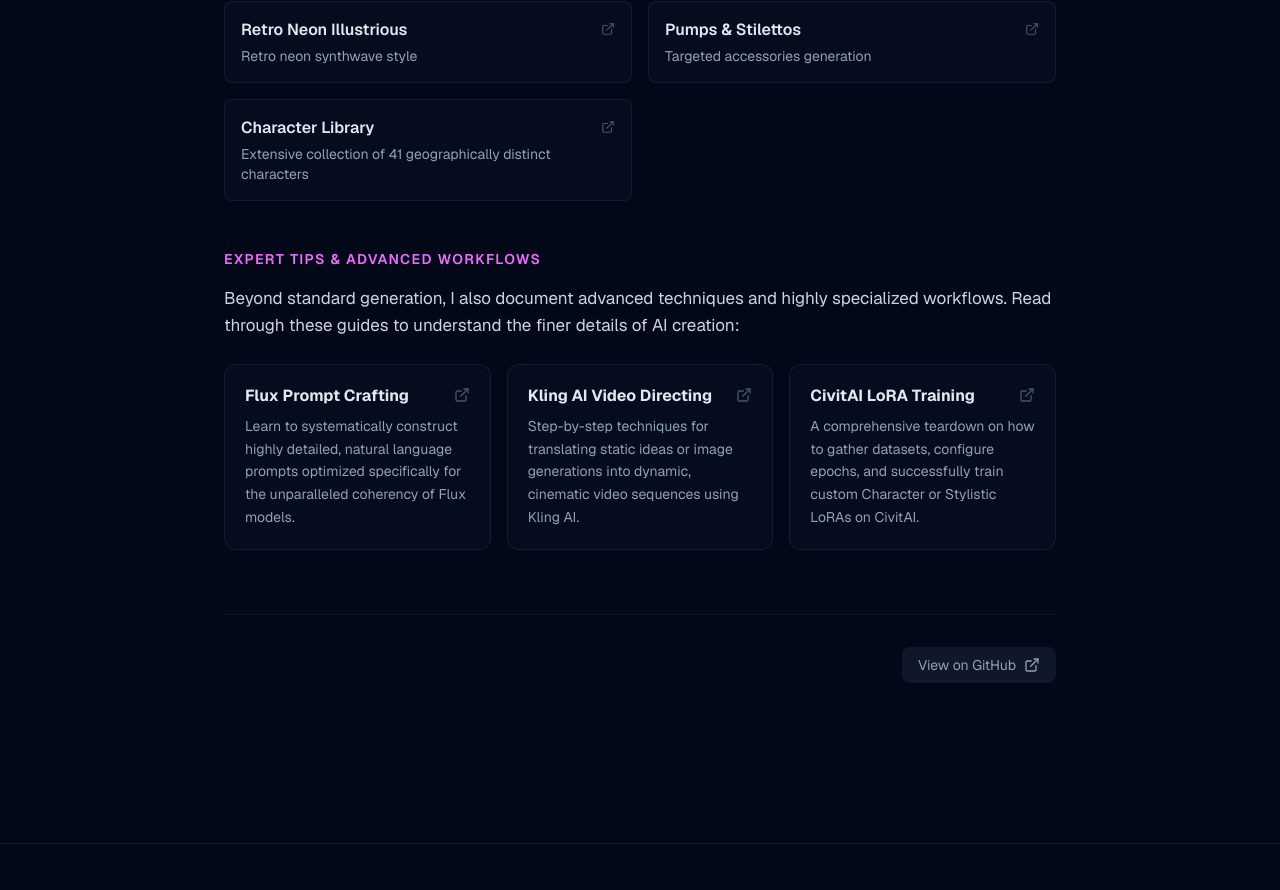
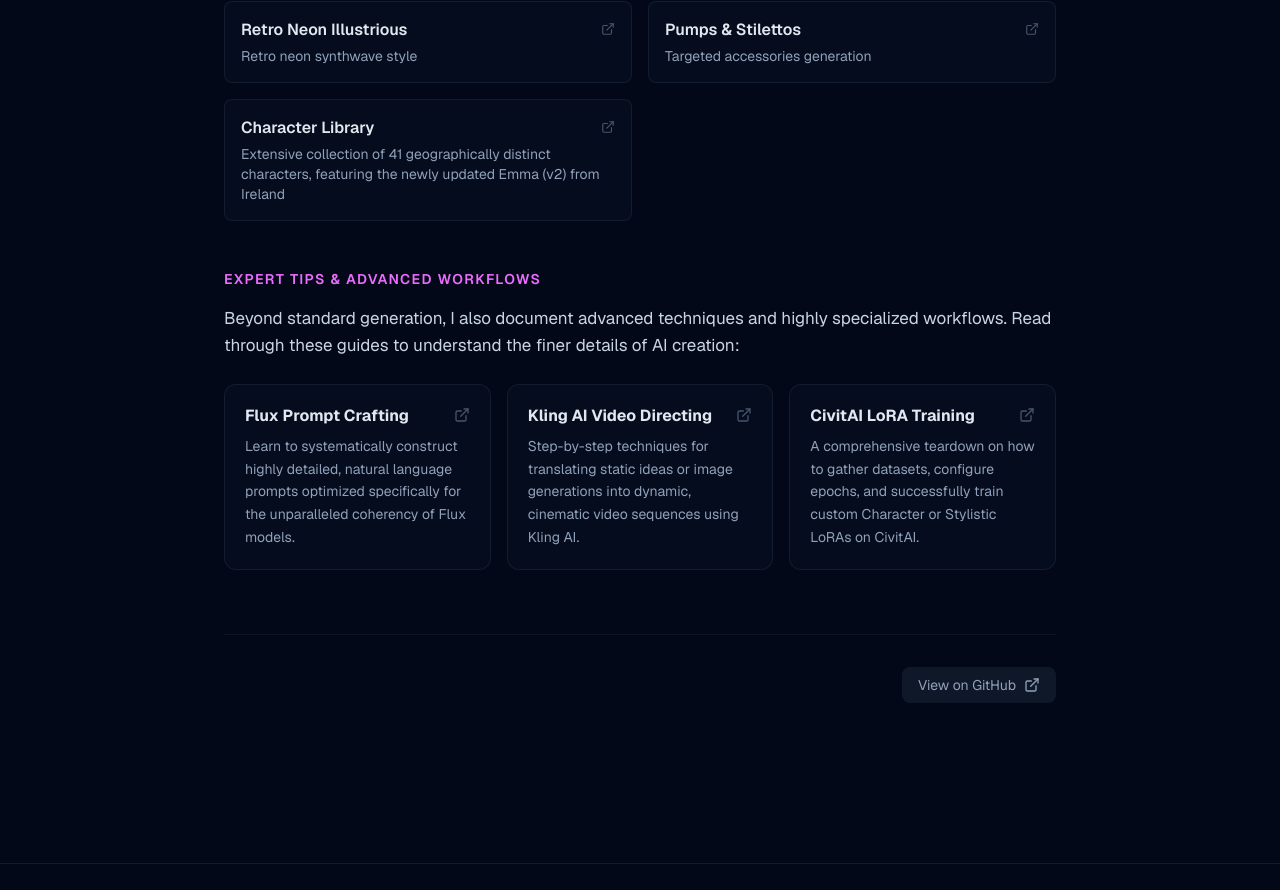
Before and after one commit to chemacabeza/chemacabeza-dev, a Next.js app: page /hobbies in a window 1280 px wide. Shown: the part 1765-2655 px from the top of the page. Built offline with nearby package versions, Linux system fonts and the light colour scheme.

Commit message:
Update Character Library link with Emma LoRA update

```diff
--- a/app/hobbies/page.tsx
+++ b/app/hobbies/page.tsx
@@ -130,7 +130,7 @@ export default function HobbiesPage() {
                                         { name: "Film Photography Style", desc: "Classic film photography aesthetic", url: "https://huggingface.co/mashb1t/fav_models" },
                                         { name: "Retro Neon Illustrious", desc: "Retro neon synthwave style", url: "https://civitai.com/models/569937" },
                                         { name: "Pumps & Stilettos", desc: "Targeted accessories generation", url: "https://civitai.com/models/94667" },
-                                        { name: "Character Library", desc: "Extensive collection of 41 geographically distinct characters", url: "https://github.com/chemacabeza/my-github-projects/tree/master/AI-related#loras" },
+                                        { name: "Character Library", desc: "Extensive collection of 41 geographically distinct characters, featuring the newly updated Emma (v2) from Ireland", url: "https://github.com/chemacabeza/my-github-projects/tree/master/AI-related#loras" },
                                     ].map(lora => (
                                         <a key={lora.name} href={lora.url} target="_blank" rel="noopener noreferrer" className="block p-4 rounded-lg border border-slate-800/60 bg-slate-900/30 hover:bg-slate-900/60 hover:border-fuchsia-500/30 transition-all group">
                                             <div className="flex items-start justify-between gap-2">
```
